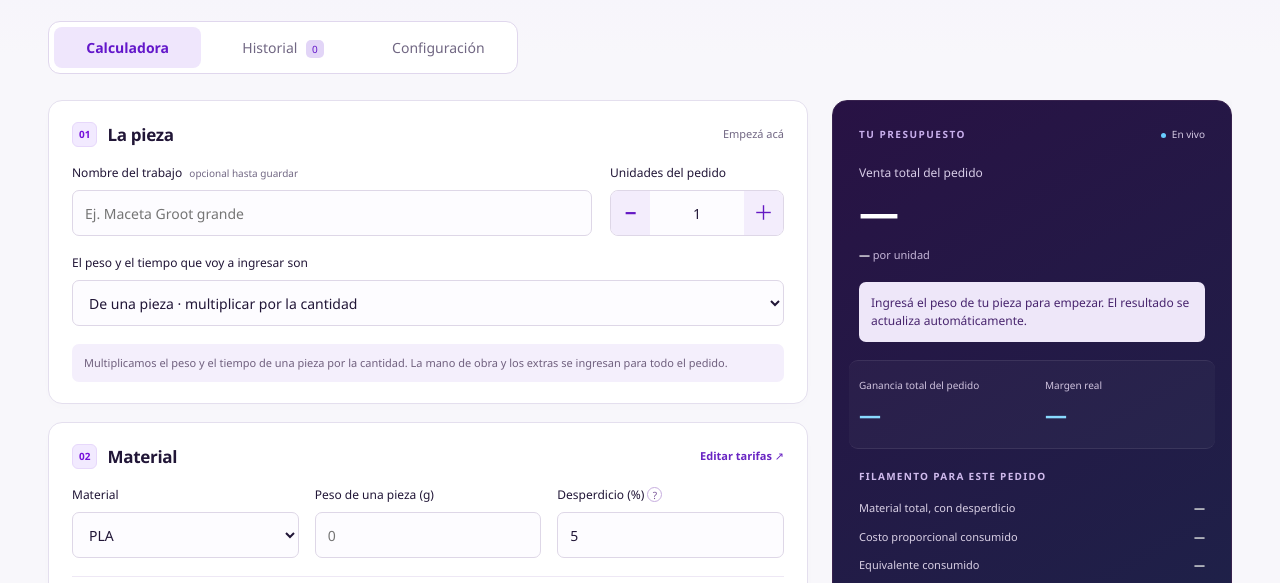
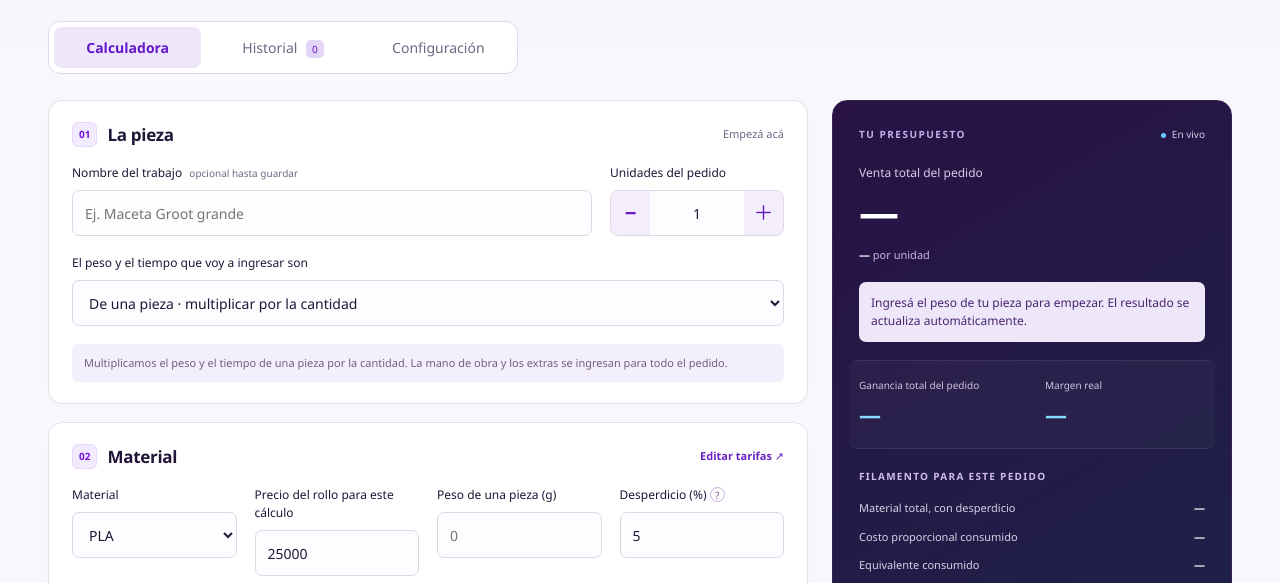
Before and after one commit to Instituto-Bruner/calculadora-3d-bruner, a plain HTML site: page index.html in a window 1280 px wide. Shown: the part 327-910 px from the top of the page. Drawn offline with Linux system fonts and the light colour scheme.

Commit message:
Permitir precios de rollo por calculo

```diff
--- a/index.html
+++ b/index.html
@@ -29,6 +29,7 @@ body{background:linear-gradient(180deg,#f0e9fc 0,#f8f7fb 380px)}.topbar{height:8
 .market-status{display:flex;flex-direction:column;gap:5px;margin:17px 0;padding:16px;border-radius:12px;border:1px solid #ffffff26}.market-status strong{font-size:22px}.market-status span{font-size:12px;line-height:1.5}.market-status.waiting{background:#ffffff0d;color:#d7cce3}.market-status.profitable{background:#0b74443d;border-color:#5de0a26b}.market-status.profitable strong{color:#7df1b6}.market-status.low{background:#9862003d;border-color:#ffc85a70}.market-status.low strong{color:#ffd479}.market-status.loss{background:#9c263c45;border-color:#ff849775}.market-status.loss strong{color:#ff9aaa}.market-profit{grid-template-columns:repeat(3,1fr)}.market-profit>div{min-width:0}.market-profit strong{font-size:15px;word-break:break-word}.market-card{border-color:#cfb5f4}
 @media(max-width:700px){.mode-tabs{grid-template-columns:1fr}.mode-tab{flex-direction:row;align-items:center;justify-content:space-between;text-align:left}.mode-tab small{display:block}.market-profit{grid-template-columns:1fr}.market-profit>div{padding:8px 0}}
 .market-material-detail{margin:0 0 18px;padding:3px 14px 13px;border:1px solid #ffffff20;border-radius:12px;background:#ffffff0a}.market-material-detail dl{padding-bottom:5px}.market-material-detail p{margin:7px 0 0;color:#d9cde6;font-size:11px;line-height:1.55}.market-material-detail p strong{color:#fff}
+.four{grid-template-columns:repeat(4,minmax(0,1fr))}@media(max-width:1050px){.four{grid-template-columns:repeat(2,minmax(0,1fr))}}@media(max-width:560px){.four{grid-template-columns:1fr}}
 
 </style>
 
@@ -45,7 +46,7 @@ body{background:linear-gradient(180deg,#f0e9fc 0,#f8f7fb 380px)}.topbar{height:8
       <div class="basic-intro"><span class="basic-badge">CÁLCULO RÁPIDO</span><h1>Modo básico</h1><p>Calculá material, horas de trabajo y un precio sugerido en pocos pasos.</p></div>
       <div class="basic-calculator-layout">
         <form id="basic-form" class="basic-form" novalidate>
-          <section class="card"><div class="section-title"><span class="step">01</span><h2>Pieza y cantidad</h2></div><div class="grid three"><label>Material<select id="b-material"></select></label><label>Peso de una pieza (g)<input id="b-grams" type="number" min="0" max="1000000000" step="any" placeholder="Ej. 85" required></label><label>Cantidad<input id="b-units" type="number" min="1" max="1000000" step="1" value="1" required></label></div><div class="mini-summary"><span id="b-material-rate">—</span><button type="button" class="text-button" data-basic-settings>Editar materiales ↗</button></div></section>
+          <section class="card"><div class="section-title"><span class="step">01</span><h2>Pieza y cantidad</h2></div><div class="grid four"><label>Material<select id="b-material"></select></label><label>Precio del rollo para este cálculo<input id="b-roll-price" type="number" min="0" max="1000000000" step="any" required></label><label>Peso de una pieza (g)<input id="b-grams" type="number" min="0" max="1000000000" step="any" placeholder="Ej. 85" required></label><label>Cantidad<input id="b-units" type="number" min="1" max="1000000" step="1" value="1" required></label></div><div class="mini-summary"><span id="b-material-rate">—</span><button type="button" class="text-button" data-basic-settings>Editar materiales ↗</button></div></section>
           <section class="card"><div class="section-title"><span class="step">02</span><h2>Tiempo y valor hora</h2></div><div class="grid three"><label>Horas por pieza<input id="b-hours" type="number" min="0" max="1000000" step="1" placeholder="0"></label><label>Minutos por pieza<input id="b-minutes" type="number" min="0" max="59" step="1" placeholder="0"></label><label>Valor por hora<input id="b-hourly" type="number" min="0" max="1000000000" step="any" required></label></div><p class="hint callout">El valor hora representa el precio de tu tiempo y del trabajo de impresión. El tiempo por pieza se multiplica por la cantidad.</p></section>
           <section class="card"><div class="section-title"><span class="step">03</span><h2>Precio sugerido</h2></div><div class="grid two"><label>Recargo sobre el costo (%) <span class="help" tabindex="0" data-help="Es el porcentaje que se suma al costo básico para obtener el precio sugerido.">?</span><input id="b-markup" type="number" min="0" max="1000" step="any" required></label><label>Redondear precio por unidad<select id="b-rounding"><option value="0">Sin redondear</option><option value="100">A 100</option><option value="500">A 500</option><option value="1000">A 1.000</option></select></label></div></section>
         </form>
@@ -56,7 +57,7 @@ body{background:linear-gradient(180deg,#f0e9fc 0,#f8f7fb 380px)}.topbar{height:8
       <div class="basic-intro"><span class="basic-badge">DECISIÓN COMERCIAL</span><h1>Analizar rentabilidad</h1><p>Compará el costo de fabricar una pieza con su precio de venta en el mercado.</p></div>
       <div class="basic-calculator-layout">
         <form id="market-form" class="basic-form" novalidate>
-          <section class="card"><div class="section-title"><span class="step">01</span><h2>Pieza y cantidad</h2></div><div class="grid three"><label>Material<select id="m-material"></select></label><label>Peso de una pieza (g)<input id="m-grams" type="number" min="0" max="1000000000" step="any" placeholder="Ej. 85" required></label><label>Cantidad<input id="m-units" type="number" min="1" max="1000000" step="1" value="1" required></label></div><div class="mini-summary"><span id="m-material-rate">—</span><button type="button" class="text-button" data-market-settings>Editar materiales ↗</button></div></section>
+          <section class="card"><div class="section-title"><span class="step">01</span><h2>Pieza y cantidad</h2></div><div class="grid four"><label>Material<select id="m-material"></select></label><label>Precio del rollo para este cálculo<input id="m-roll-price" type="number" min="0" max="1000000000" step="any" required></label><label>Peso de una pieza (g)<input id="m-grams" type="number" min="0" max="1000000000" step="any" placeholder="Ej. 85" required></label><label>Cantidad<input id="m-units" type="number" min="1" max="1000000" step="1" value="1" required></label></div><div class="mini-summary"><span id="m-material-rate">—</span><button type="button" class="text-button" data-market-settings>Editar materiales ↗</button></div></section>
           <section class="card"><div class="section-title"><span class="step">02</span><h2>Tiempo y valor hora</h2></div><div class="grid three"><label>Horas por pieza<input id="m-hours" type="number" min="0" max="1000000" step="1" placeholder="0"></label><label>Minutos por pieza<input id="m-minutes" type="number" min="0" max="59" step="1" placeholder="0"></label><label>Valor por hora<input id="m-hourly" type="number" min="0" max="1000000000" step="any" required></label></div><p class="hint callout">El costo básico suma el material proporcional y las horas de trabajo de todas las unidades.</p></section>
           <section class="card market-card"><div class="section-title"><span class="step">03</span><h2>Precio del mercado</h2></div><div class="grid two"><label>Precio de mercado por unidad<input id="m-market-price" type="number" min="0.01" max="1000000000" step="any" placeholder="Ej. 14000" required></label><label>Margen mínimo deseado (%) <span class="help" tabindex="0" data-help="La ganancia dividida por el precio de venta. Sirve para decidir si la oportunidad cumple tu objetivo.">?</span><input id="m-target-margin" type="number" min="0" max="99.999999" step="any" required></label></div></section>
         </form>
@@ -78,7 +79,7 @@ body{background:linear-gradient(180deg,#f0e9fc 0,#f8f7fb 380px)}.topbar{height:8
             <p class="hint callout" id="scope-help"></p>
           </section>
           <section class="card"><div class="section-title"><span class="step">02</span><h2>Material</h2><button type="button" class="text-button" data-go-settings>Editar tarifas ↗</button></div>
-            <div class="grid three"><label>Material<select id="material"></select></label><label><span id="weight-label">Peso de una pieza (g)</span><input id="grams" type="number" min="0" max="1000000000" step="any" placeholder="0" required></label><label>Desperdicio (%) <span class="help" tabindex="0" data-help="Material extra para purgas, soportes o brim. Si ya está incluido en el peso del laminador, usá 0%.">?</span><input id="waste" type="number" min="0" max="1000" step="any"></label></div>
+            <div class="grid four"><label>Material<select id="material"></select></label><label>Precio del rollo para este cálculo<input id="roll-price" type="number" min="0" max="1000000000" step="any" required></label><label><span id="weight-label">Peso de una pieza (g)</span><input id="grams" type="number" min="0" max="1000000000" step="any" placeholder="0" required></label><label>Desperdicio (%) <span class="help" tabindex="0" data-help="Material extra para purgas, soportes o brim. Si ya está incluido en el peso del laminador, usá 0%.">?</span><input id="waste" type="number" min="0" max="1000" step="any"></label></div>
             <div class="mini-summary"><span id="material-rate"></span><strong id="material-subtotal"></strong></div>
           </section>
           <section class="card"><div class="section-title"><span class="step">03</span><h2>Tiempo de impresión</h2><span id="time-scope" class="section-note">De una pieza</span></div><div class="grid three"><label>Horas<input id="hours" type="number" min="0" max="1000000" step="1" placeholder="0"></label><label>Minutos<input id="minutes" type="number" min="0" max="59" step="1" placeholder="0"></label><div class="time-readout"><span>TIEMPO DEL PEDIDO</span><strong id="time-total">0 h 00 min</strong></div></div></section>
@@ -148,6 +149,7 @@ const CostEngine = (() => {
     validateConfig(config);
     const m = config.materials.find(material => material.id === job.material);
     if (!m) throw new Error('Seleccioná un material disponible.');
+    const rollPrice = job.rollPrice === undefined || job.rollPrice === '' ? Number(m.price) : number(job.rollPrice, 'Precio del rollo');
     const units = number(job.units, 'Cantidad de unidades', {min: 1, max: 1e6, integer: true});
     // Los registros anteriores no tenían alcance: sus datos eran del trabajo completo.
     const scope = job.scope ?? 'total';
@@ -164,9 +166,9 @@ const CostEngine = (() => {
     const totalGrams = grams * (1 + waste / 100);
     const rollEquivalent = totalGrams / Number(m.weight);
     const rolls = Math.ceil(totalGrams / Number(m.weight));
-    const rollPurchase = rolls * Number(m.price);
+    const rollPurchase = rolls * rollPrice;
     const leftoverGrams = rolls * Number(m.weight) - totalGrams;
-    const material = Number(m.price) / Number(m.weight) * totalGrams;
+    const material = rollPrice / Number(m.weight) * totalGrams;
     const kwh = Number(config.watts) / 1000 * hours;
     const electricity = kwh * Number(config.kwh);
     const machine = job.machineEnabled ? hours * Number(config.machine) : 0;
@@ -182,7 +184,7 @@ const CostEngine = (() => {
     const saleTotal = saleUnit * units;
     const profit = saleTotal - total;
     const margin = saleTotal > 0 ? profit / saleTotal * 100 : 0;
-    const result = {material, electricity, machine, labor, extras, risk, productive, total, costUnit, mathematicalPrice, saleUnit, saleTotal, profit, margin, hours, kwh, units, grams, totalGrams, rollEquivalent, rolls, rollPurchase, leftoverGrams};
+    const result = {material, electricity, machine, labor, extras, risk, productive, total, costUnit, mathematicalPrice, saleUnit, saleTotal, profit, margin, hours, kwh, units, grams, totalGrams, rollEquivalent, rolls, rollPurchase, leftoverGrams, rollPrice};
     if (Object.values(result).some(value => !Number.isFinite(value) || Math.abs(value) > Number.MAX_SAFE_INTEGER)) throw new Error('Los importes son demasiado grandes. Revisá las cantidades y tarifas.');
     return result;
   }
@@ -190,6 +192,7 @@ const CostEngine = (() => {
     validateConfig(config);
     const materialData = config.materials.find(item => item.id === input.material);
     if (!materialData) throw new Error('Seleccioná un material disponible.');
+    const rollPrice = input.rollPrice === undefined || input.rollPrice === '' ? Number(materialData.price) : number(input.rollPrice, 'Precio del rollo');
     const units = number(input.units, 'Cantidad', {min: 1, max: 1e6, integer: true});
     const gramsPerUnit = number(input.grams, 'Peso de la pieza');
     const hoursPerUnit = number(input.hours, 'Horas', {max: 1e6, integer: true, optional: true}) + number(input.minutes, 'Minutos', {max: 59, integer: true, optional: true}) / 60;
@@ -197,10 +200,10 @@ const CostEngine = (() => {
     const markup = number(input.markup, 'Recargo', {max: 1000});
     const totalGrams = gramsPerUnit * units;
     const totalHours = hoursPerUnit * units;
-    const material = Number(materialData.price) / Number(materialData.weight) * totalGrams;
+    const material = rollPrice / Number(materialData.weight) * totalGrams;
     const rollEquivalent = totalGrams / Number(materialData.weight);
     const rolls = Math.ceil(rollEquivalent);
-    const rollPurchase = rolls * Number(materialData.price);
+    const rollPurchase = rolls * rollPrice;
     const leftoverGrams = rolls * Number(materialData.weight) - totalGrams;
     const time = totalHours * hourly;
     const total = material + time;
@@ -208,7 +211,7 @@ const CostEngine = (() => {
     const saleUnit = roundUp(costUnit * (1 + markup / 100), Number(input.rounding));
     const saleTotal = saleUnit * units;
     const profit = saleTotal - total;
-    const result = {units, gramsPerUnit, totalGrams, hoursPerUnit, totalHours, material, rollEquivalent, rolls, rollPurchase, leftoverGrams, time, total, costUnit, saleUnit, saleTotal, profit, markup};
+    const result = {units, gramsPerUnit, totalGrams, hoursPerUnit, totalHours, material, rollEquivalent, rolls, rollPurchase, leftoverGrams, rollPrice, time, total, costUnit, saleUnit, saleTotal, profit, markup};
     if (Object.values(result).some(value => !Number.isFinite(value) || Math.abs(value) > Number.MAX_SAFE_INTEGER)) throw new Error('Los valores son demasiado grandes. Revisá los datos.');
     return result;
   }
@@ -297,12 +300,12 @@ if (typeof document !== 'undefined') (() => {
     if (config.materials.some(material => material.id === selected)) $('b-material').value = selected;
   }
   function getBasicInput() {
-    return {material: $('b-material').value, grams: inputValue($('b-grams')), units: inputValue($('b-units')), hours: inputValue($('b-hours')), minutes: inputValue($('b-minutes')), hourly: inputValue($('b-hourly')), markup: inputValue($('b-markup')), rounding: $('b-rounding').value};
+    return {material: $('b-material').value, rollPrice: inputValue($('b-roll-price')), grams: inputValue($('b-grams')), units: inputValue($('b-units')), hours: inputValue($('b-hours')), minutes: inputValue($('b-minutes')), hourly: inputValue($('b-hourly')), markup: inputValue($('b-markup')), rounding: $('b-rounding').value};
   }
   function updateBasic() {
     const input = getBasicInput(), material = config.materials.find(item => item.id === input.material);
     const basicMoney = value => money(value, config.currency);
-    if (material) $('b-material-rate').textContent = `${basicMoney(Number(material.price))} el rollo de ${Number(material.weight).toLocaleString('es-AR')} g · ${basicMoney(Number(material.price) / Number(material.weight))}/g`;
+    if (material) $('b-material-rate').textContent = `${basicMoney(Number(input.rollPrice || 0))} el rollo de ${Number(material.weight).toLocaleString('es-AR')} g · ${basicMoney(Number(input.rollPrice || 0) / Number(material.weight))}/g`;
     [...$('b-rounding').options].forEach(option => { if (option.value !== '0') option.textContent = `A ${config.currency} ${Number(option.value).toLocaleString('es-AR')}`; });
     $('basic-form').querySelectorAll('input[type=number]').forEach(field => field.setAttribute('aria-invalid', String(!field.validity.valid)));
     try {
@@ -320,11 +323,11 @@ if (typeof document !== 'undefined') (() => {
     if (config.materials.some(material => material.id === selected)) $('m-material').value = selected;
   }
   function getMarketInput() {
-    return {material: $('m-material').value, grams: inputValue($('m-grams')), units: inputValue($('m-units')), hours: inputValue($('m-hours')), minutes: inputValue($('m-minutes')), hourly: inputValue($('m-hourly')), marketPrice: inputValue($('m-market-price')), targetMargin: inputValue($('m-target-margin'))};
+    return {material: $('m-material').value, rollPrice: inputValue($('m-roll-price')), grams: inputValue($('m-grams')), units: inputValue($('m-units')), hours: inputValue($('m-hours')), minutes: inputValue($('m-minutes')), hourly: inputValue($('m-hourly')), marketPrice: inputValue($('m-market-price')), targetMargin: inputValue($('m-target-margin'))};
   }
   function updateMarket() {
     const input = getMarketInput(), material = config.materials.find(item => item.id === input.material), marketMoney = value => money(value, config.currency);
-    if (material) $('m-material-rate').textContent = `${marketMoney(Number(material.price))} el rollo de ${Number(material.weight).toLocaleString('es-AR')} g · ${marketMoney(Number(material.price) / Number(material.weight))}/g`;
+    if (material) $('m-material-rate').textContent = `${marketMoney(Number(input.rollPrice || 0))} el rollo de ${Number(material.weight).toLocaleString('es-AR')} g · ${marketMoney(Number(input.rollPrice || 0) / Number(material.weight))}/g`;
     $('market-form').querySelectorAll('input[type=number]').forEach(field => field.setAttribute('aria-invalid', String(!field.validity.valid)));
     try {
       const result = CostEngine.analyzeMarket(input, config);
@@ -343,7 +346,7 @@ if (typeof document !== 'undefined') (() => {
   }
   function inputValue(input) { return input.validity.badInput ? 'invalid' : input.value; }
   function getJob() {
-    return {name: $('job-name').value.trim(), scope: $('input-scope').value, material: $('material').value, units: inputValue($('units')), grams: inputValue($('grams')), hours: inputValue($('hours')), minutes: inputValue($('minutes')), waste: inputValue($('waste')), risk: inputValue($('risk')), method: $('method').value, profit: inputValue($('profit')), rounding: $('rounding').value, machineEnabled: $('machine-enabled').checked, preparation: inputValue($('preparation')), finishing: inputValue($('finishing')), extras: [...$('extras').children].map(row => ({name: row.querySelector('.extra-name').value.trim(), amount: inputValue(row.querySelector('.extra-amount'))}))};
+    return {name: $('job-name').value.trim(), scope: $('input-scope').value, material: $('material').value, rollPrice: inputValue($('roll-price')), units: inputValue($('units')), grams: inputValue($('grams')), hours: inputValue($('hours')), minutes: inputValue($('minutes')), waste: inputValue($('waste')), risk: inputValue($('risk')), method: $('method').value, profit: inputValue($('profit')), rounding: $('rounding').value, machineEnabled: $('machine-enabled').checked, preparation: inputValue($('preparation')), finishing: inputValue($('finishing')), extras: [...$('extras').children].map(row => ({name: row.querySelector('.extra-name').value.trim(), amount: inputValue(row.querySelector('.extra-amount'))}))};
   }
   function addExtra(extra = {name: '', amount: ''}) {
     const row = document.createElement('div'); row.className = 'extra-row';
@@ -355,6 +358,7 @@ if (typeof document !== 'undefined') (() => {
   function fillJob(job) {
     $('input-scope').value = job.scope ?? 'total';
     materialOptions(job.material);
+    $('roll-price').value = job.rollPrice ?? activeConfig().materials.find(item => item.id === $('material').value)?.price ?? '';
     const fields = {'job-name': 'name', units: 'units', grams: 'grams', hours: 'hours', minutes: 'minutes', waste: 'waste', risk: 'risk', method: 'method', profit: 'profit', rounding: 'rounding', preparation: 'preparation', finishing: 'finishing'};
     Object.entries(fields).forEach(([field, key]) => { $(field).value = job[key] ?? ''; });
     $('machine-enabled').checked = !!job.machineEnabled;
@@ -366,7 +370,7 @@ if (typeof document !== 'undefined') (() => {
   }
   function newJob() {
     snapshot = null; loadedId = null;
-    fillJob({name: '', scope: 'unit', material: config.materials[0].id, units: 1, grams: '', hours: '', minutes: '', waste: config.waste, risk: config.risk, method: config.method, profit: config.profit, rounding: 0, machineEnabled: true, preparation: '', finishing: '', extras: []});
+    fillJob({name: '', scope: 'unit', material: config.materials[0].id, rollPrice: config.materials[0].price, units: 1, grams: '', hours: '', minutes: '', waste: config.waste, risk: config.risk, method: config.method, profit: config.profit, rounding: 0, machineEnabled: true, preparation: '', finishing: '', extras: []});
     $('status').hidden = true; showView('calculator');
   }
   function update() {
@@ -380,7 +384,7 @@ if (typeof document !== 'undefined') (() => {
     $('profit').max = j.method === 'margin' ? '99.999999' : '1000';
     $('method-help').textContent = j.method === 'margin' ? 'El margen es la ganancia como parte del precio de venta. Con 40%, un costo de 100 se vende a 166,67.' : 'El recargo se suma al costo. Con 50%, un costo de 100 se vende a 150; el margen sobre la venta es 33,33%.';
     $('extras-count').textContent = `${j.extras.length} ${j.extras.length === 1 ? 'gasto' : 'gastos'}`;
-    if (m) $('material-rate').textContent = `${money(Number(m.price))} / ${new Intl.NumberFormat('es-AR').format(m.weight)} g · ${money(Number(m.price) / Number(m.weight))}/g`;
+    if (m) $('material-rate').textContent = `${money(Number(j.rollPrice || 0))} / ${new Intl.NumberFormat('es-AR').format(m.weight)} g · ${money(Number(j.rollPrice || 0) / Number(m.weight))}/g`;
     $('electricity-rate').textContent = `${c.watts} W · ${money(Number(c.kwh))}/kWh`;
     $('machine-rate').textContent = `${money(Number(c.machine))}/hora de impresión`;
     $('labor-rate').textContent = `Valor de tu hora: ${money(Number(c.labor))}. Se cuenta sólo tu trabajo manual.`;
@@ -510,6 +514,9 @@ if (typeof document !== 'undefined') (() => {
   document.querySelectorAll('[data-mode]').forEach(button => { button.onclick = () => showMode(button.dataset.mode); });
   $('basic-form').addEventListener('input', updateBasic); $('basic-form').addEventListener('change', updateBasic); $('basic-form').addEventListener('submit', event => event.preventDefault());
   $('market-form').addEventListener('input', updateMarket); $('market-form').addEventListener('change', updateMarket); $('market-form').addEventListener('submit', event => event.preventDefault());
+  $('b-material').onchange = () => { $('b-roll-price').value = config.materials.find(item => item.id === $('b-material').value)?.price ?? ''; updateBasic(); };
+  $('m-material').onchange = () => { $('m-roll-price').value = config.materials.find(item => item.id === $('m-material').value)?.price ?? ''; updateMarket(); };
+  $('material').onchange = () => { $('roll-price').value = activeConfig().materials.find(item => item.id === $('material').value)?.price ?? ''; update(); };
   document.querySelectorAll('[data-basic-settings]').forEach(button => { button.onclick = () => { showMode('expert'); showView('settings'); }; });
   document.querySelectorAll('[data-market-settings]').forEach(button => { button.onclick = () => { showMode('expert'); showView('settings'); }; });
   document.querySelectorAll('[data-go-settings]').forEach(button => { button.onclick = () => showView('settings'); });
@@ -530,7 +537,7 @@ if (typeof document !== 'undefined') (() => {
     config = CostEngine.defaults(); snapshot = null; const saved = write(keys.config, config); renderSettings(); materialOptions(); $('snapshot-notice').hidden = true; update(); notice(saved ? 'Configuración restablecida. El historial se conserva.' : 'Configuración restablecida sólo para esta sesión.');
   };
   $('use-current').onclick = () => { const material = $('material').value; snapshot = null; materialOptions(material); $('snapshot-notice').hidden = true; update(); notice('El cálculo usa ahora las tarifas actuales. Guardá para actualizarlo en el historial.'); };
-  renderSettings(); renderHistory(); basicMaterialOptions(); marketMaterialOptions(); $('b-hourly').value = config.labor; $('b-markup').value = 50; $('m-hourly').value = config.labor; $('m-target-margin').value = 30; newJob(); showMode('expert'); updateBasic(); updateMarket();
+  renderSettings(); renderHistory(); basicMaterialOptions(); marketMaterialOptions(); $('b-roll-price').value = config.materials[0].price; $('m-roll-price').value = config.materials[0].price; $('b-hourly').value = config.labor; $('b-markup').value = 50; $('m-hourly').value = config.labor; $('m-target-margin').value = 30; newJob(); showMode('expert'); updateBasic(); updateMarket();
 })();
 
 </script>
```
